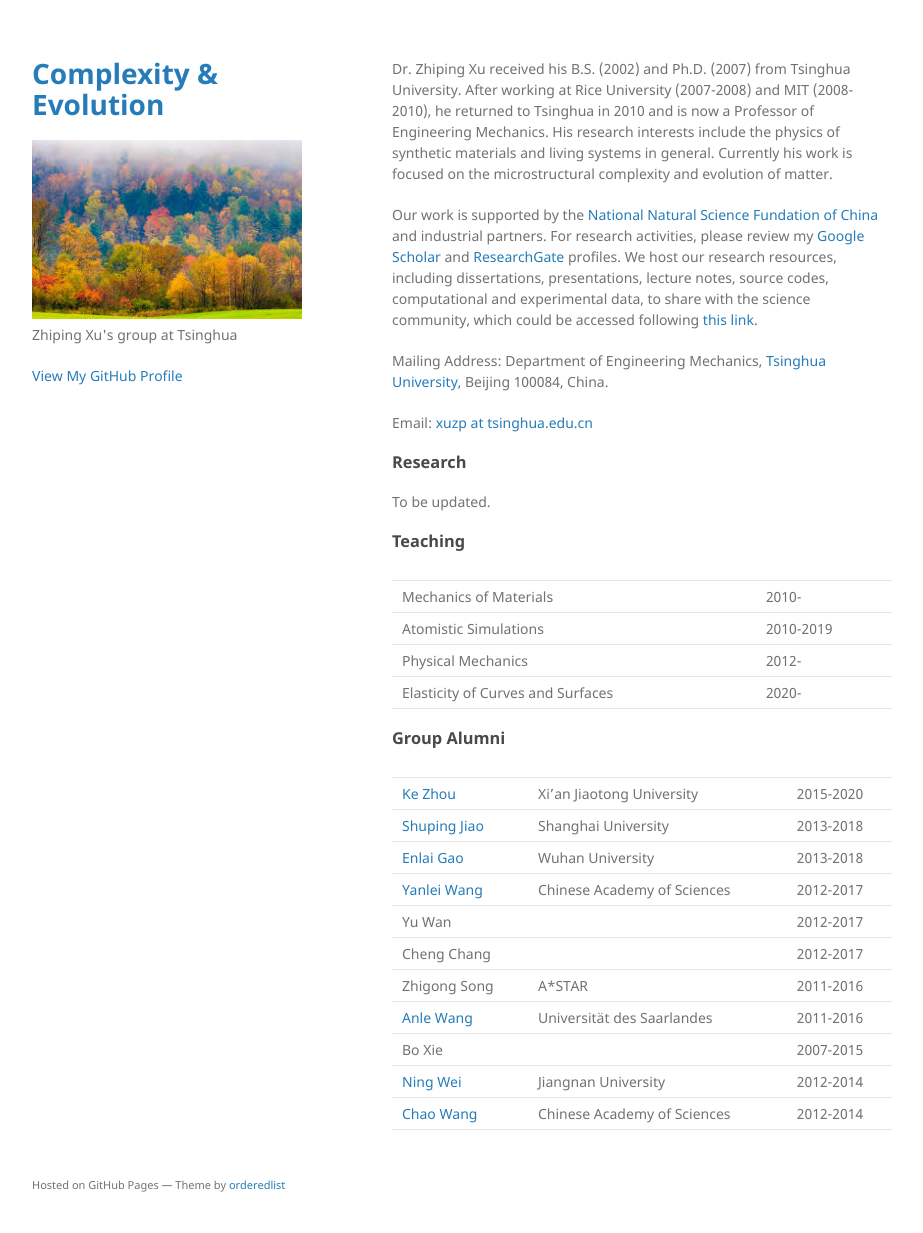
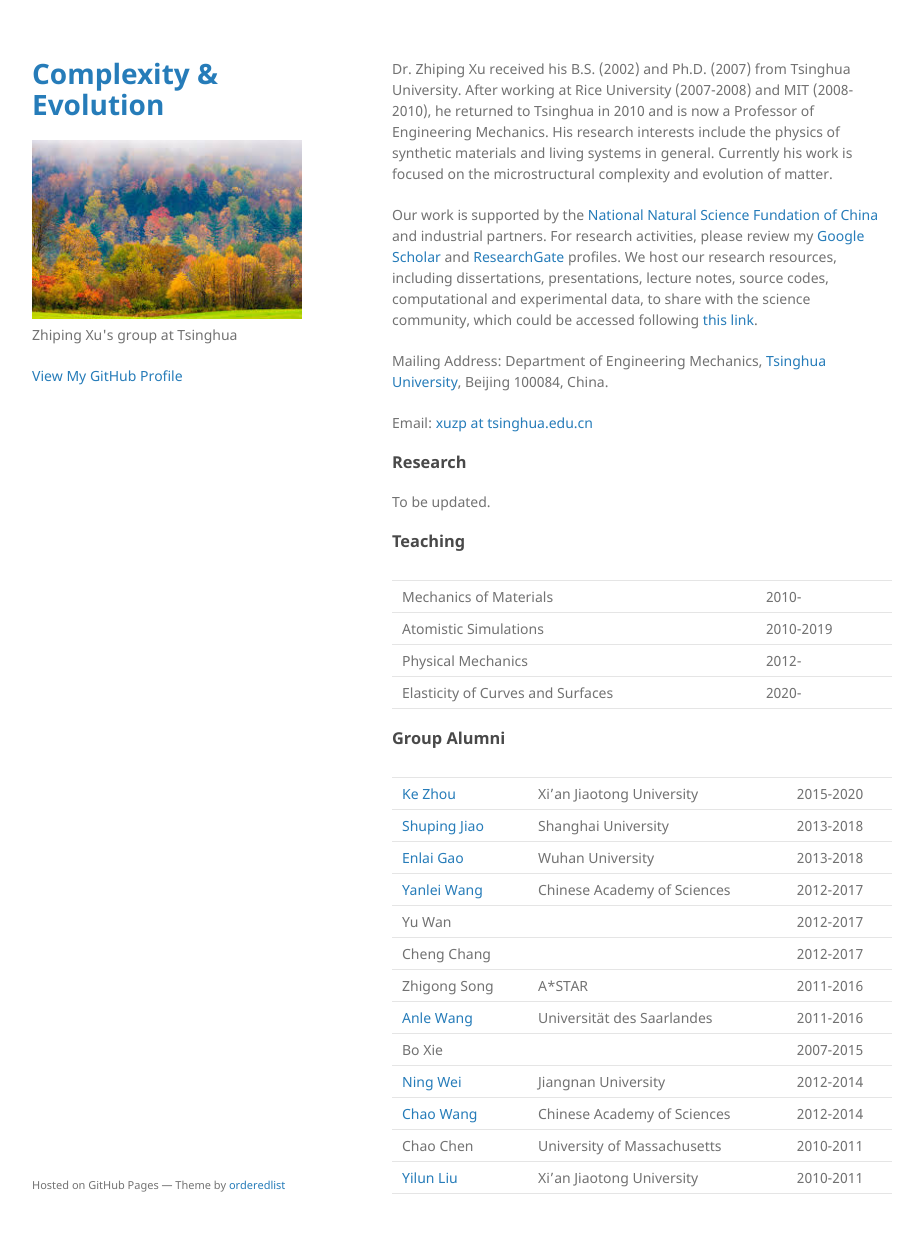
Before and after one commit to xuzhiping/xuzhiping.github.io, a Jekyll site: the page built from index.md, in a window 1280 px wide and 1264 px high. Shown: the top 1233 px of the window, without its empty margins (178-1101 px from the left). Built offline with Jekyll 4.4.1, drawn with Linux system fonts in a browser that asks for light colours.

```diff
--- a/index.md
+++ b/index.md
@@ -38,3 +38,5 @@ To be updated.
 | Bo Xie       |                             | 2007-2015 |
 | [Ning Wei](http://sme.jiangnan.edu.cn/index.htm)     | Jiangnan University         | 2012-2014 |
 | [Chao Wang](http://sourcedb.imech.cas.cn/zw/rck0/fgjzj/fxxlx/201409/t20140912_4201371.html)    | Chinese Academy of Sciences | 2012-2014 |
+| Chao Chen    | University of Massachusetts | 2010-2011 |
+| [Yilun Liu](http://gr.xjtu.edu.cn/web/yilunliu)    | Xi'an Jiaotong University   | 2010-2011 |
```
